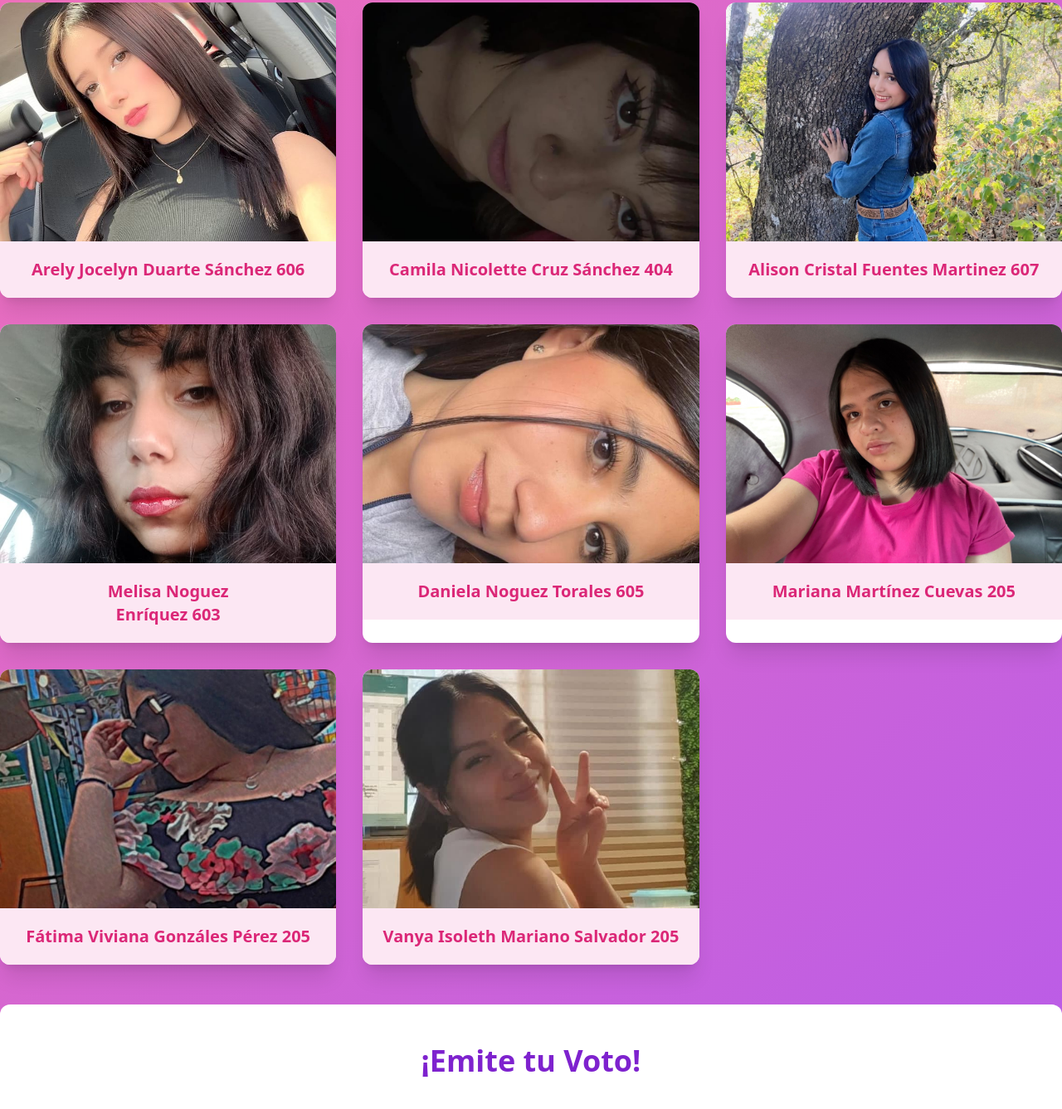
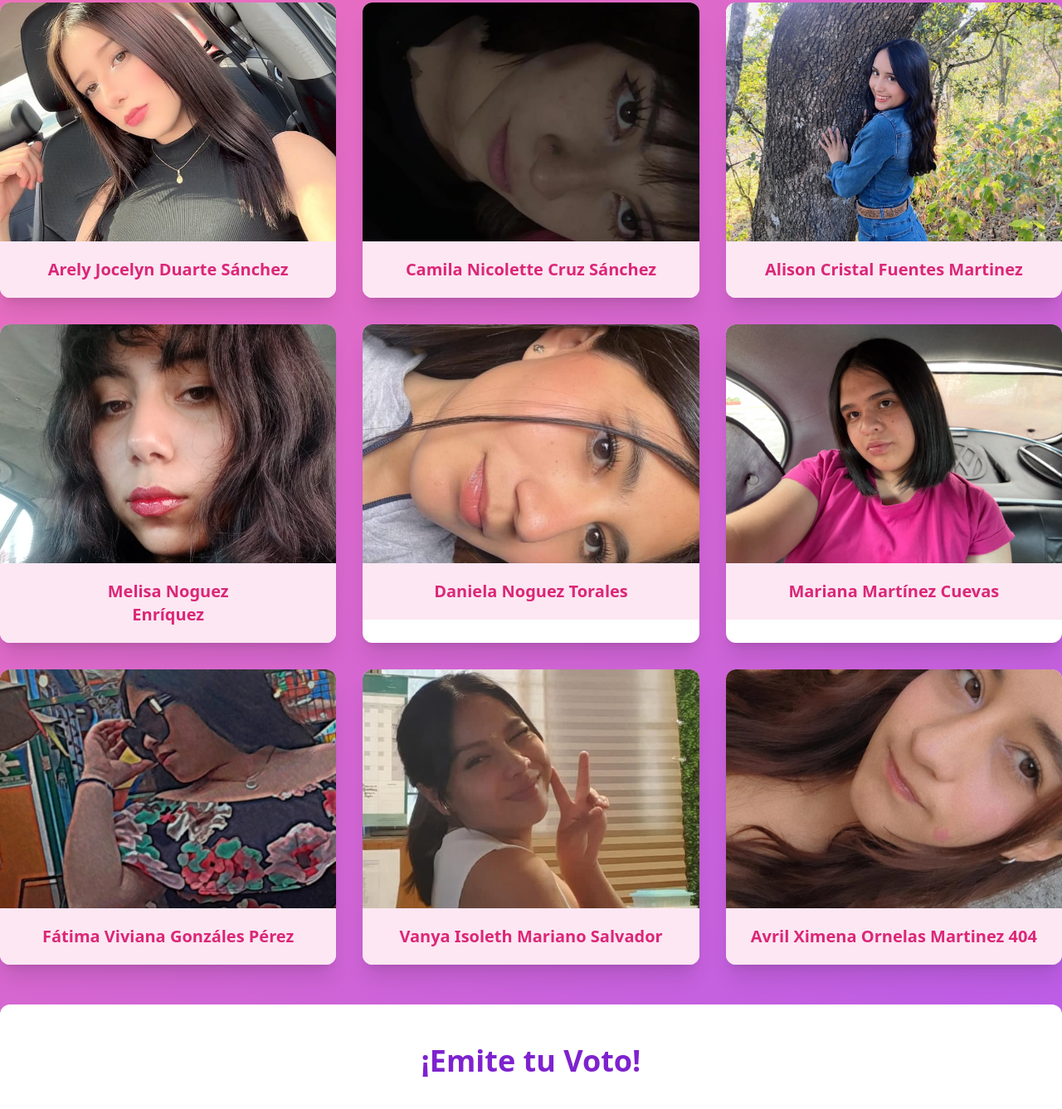
Before and after one commit to IsaacHrz/Miss-Cecytem, a plain HTML site: page index.html in a window 1280 px wide. Shown: the part 277-1614 px from the top of the page at 83% size. Drawn offline with nearby package versions, Linux system fonts and the light colour scheme; grey boxes are pictures that could not be loaded.

Commit message:
Final index.html

```diff
--- a/index.html
+++ b/index.html
@@ -47,59 +47,68 @@
             <div class="candidate-card bg-white rounded-xl shadow-xl overflow-hidden">
                 <img src="Imagen de WhatsApp 2025-05-26 a las 12.08.57_c1e5eec3.jpg" alt="Arely Jocelyn Duarte Sánchez" class="w-full h-72 object-cover">
                 <div class="p-5 text-center bg-pink-100">
-                    <h3 class="text-xl font-bold text-pink-600">Arely Jocelyn Duarte Sánchez 606</h3>
+                    <h3 class="text-xl font-bold text-pink-600">Arely Jocelyn Duarte Sánchez</h3>
                 </div>
             </div>
             <!-- Candidata 2 -->
             <div class="candidate-card bg-white rounded-xl shadow-xl overflow-hidden">
                 <img src="Imagen de WhatsApp 2025-05-26 a las 12.09.23_e43cffe8.jpg" alt="Camila Nicolette Cruz Sánchez" class="w-full h-72 object-cover">
                 <div class="p-5 text-center bg-pink-100">
-                    <h3 class="text-xl font-bold text-pink-600">Camila Nicolette Cruz Sánchez 404</h3>
+                    <h3 class="text-xl font-bold text-pink-600">Camila Nicolette Cruz Sánchez</h3>
                 </div>
             </div>
             <!-- Candidata 3 -->
             <div class="candidate-card bg-white rounded-xl shadow-xl overflow-hidden">
                 <img src="Imagen de WhatsApp 2025-05-26 a las 12.10.08_55438b57.jpg" alt="Alison Cristal Fuentes Martinez" class="w-full h-72 object-cover">
                 <div class="p-5 text-center bg-pink-100">
-                    <h3 class="text-xl font-bold text-pink-600">Alison Cristal Fuentes Martinez 607</h3>
+                    <h3 class="text-xl font-bold text-pink-600">Alison Cristal Fuentes Martinez</h3>
                 </div>
             </div>
             <!-- Candidata 4 -->
             <div class="candidate-card bg-white rounded-xl shadow-xl overflow-hidden">
                 <img src="Imagen de WhatsApp 2025-05-26 a las 12.11.05_cc299e58.jpg" alt="Melisa Noguez Enríquez" class="w-full h-72 object-cover">
                 <div class="p-5 text-center bg-pink-100">
-                    <h3 class="text-xl font-bold text-pink-600">Melisa Noguez<br>Enríquez 603</h3>
+                    <h3 class="text-xl font-bold text-pink-600">Melisa Noguez<br>Enríquez</h3>
                 </div>
             </div>
             <!-- Candidata 5 -->
             <div class="candidate-card bg-white rounded-xl shadow-xl overflow-hidden">
                 <img src="Imagen de WhatsApp 2025-05-26 a las 12.12.28_b1e25256.jpg" alt="Daniela Noguez Torales" class="w-full h-72 object-cover">
                 <div class="p-5 text-center bg-pink-100">
-                    <h3 class="text-xl font-bold text-pink-600">Daniela Noguez Torales 605</h3>
+                    <h3 class="text-xl font-bold text-pink-600">Daniela Noguez Torales</h3>
                 </div>
             </div>
             <!-- Candidata 6 -->
             <div class="candidate-card bg-white rounded-xl shadow-xl overflow-hidden">
                 <img src="Imagen de WhatsApp 2025-05-26 a las 12.12.55_2ba2e8ab.jpg" alt="Mariana Martínez Cuevas" class="w-full h-72 object-cover">
                 <div class="p-5 text-center bg-pink-100">
-                    <h3 class="text-xl font-bold text-pink-600">Mariana Martínez Cuevas 205</h3>
+                    <h3 class="text-xl font-bold text-pink-600">Mariana Martínez Cuevas</h3>
                 </div>
             </div>
             <!-- Candidata 7 -->
             <div class="candidate-card bg-white rounded-xl shadow-xl overflow-hidden">
                 <img src="Imagen de WhatsApp 2025-05-26 a las 12.14.31_e44d22a1.jpg" alt="Fátima Viviana Gonzáles Pérez" class="w-full h-72 object-cover">
                 <div class="p-5 text-center bg-pink-100">
-                    <h3 class="text-xl font-bold text-pink-600">Fátima Viviana Gonzáles Pérez 205</h3>
+                    <h3 class="text-xl font-bold text-pink-600">Fátima Viviana Gonzáles Pérez</h3>
                 </div>
             </div>
             <!-- Candidata 8 -->
             <div class="candidate-card bg-white rounded-xl shadow-xl overflow-hidden">
-                <img src="Imagen de WhatsApp 2025-05-26 a las 17.25.41_7e3c884e.jpg" alt="Fátima Viviana Gonzáles Pérez" class="w-full h-72 object-cover">
+                <img src="Imagen de WhatsApp 2025-05-26 a las 17.25.41_7e3c884e.jpg" alt="Vanya Isoleth Mariano Salvador" class="w-full h-72 object-cover">
                 <div class="p-5 text-center bg-pink-100">
-                    <h3 class="text-xl font-bold text-pink-600">Vanya Isoleth Mariano Salvador 205</h3>
+                    <h3 class="text-xl font-bold text-pink-600">Vanya Isoleth Mariano Salvador</h3>
                 </div>
             </div>
+            <!-- Candidata 9 -->
+            <div class="candidate-card bg-white rounded-xl shadow-xl overflow-hidden">
+                <img src="Imagen de WhatsApp 2025-05-26 a las 18.28.48_b18cf8f2.jpg" alt="Fátima Viviana Gonzáles Pérez" class="w-full h-72 object-cover">
+                <div class="p-5 text-center bg-pink-100">
+                    <h3 class="text-xl font-bold text-pink-600"> Avril Ximena Ornelas Martinez 404</h3>
+                </div>
+            </div>
+
         </div>
+
     </section>
 
     <!-- Formulario de Google Forms -->
```
